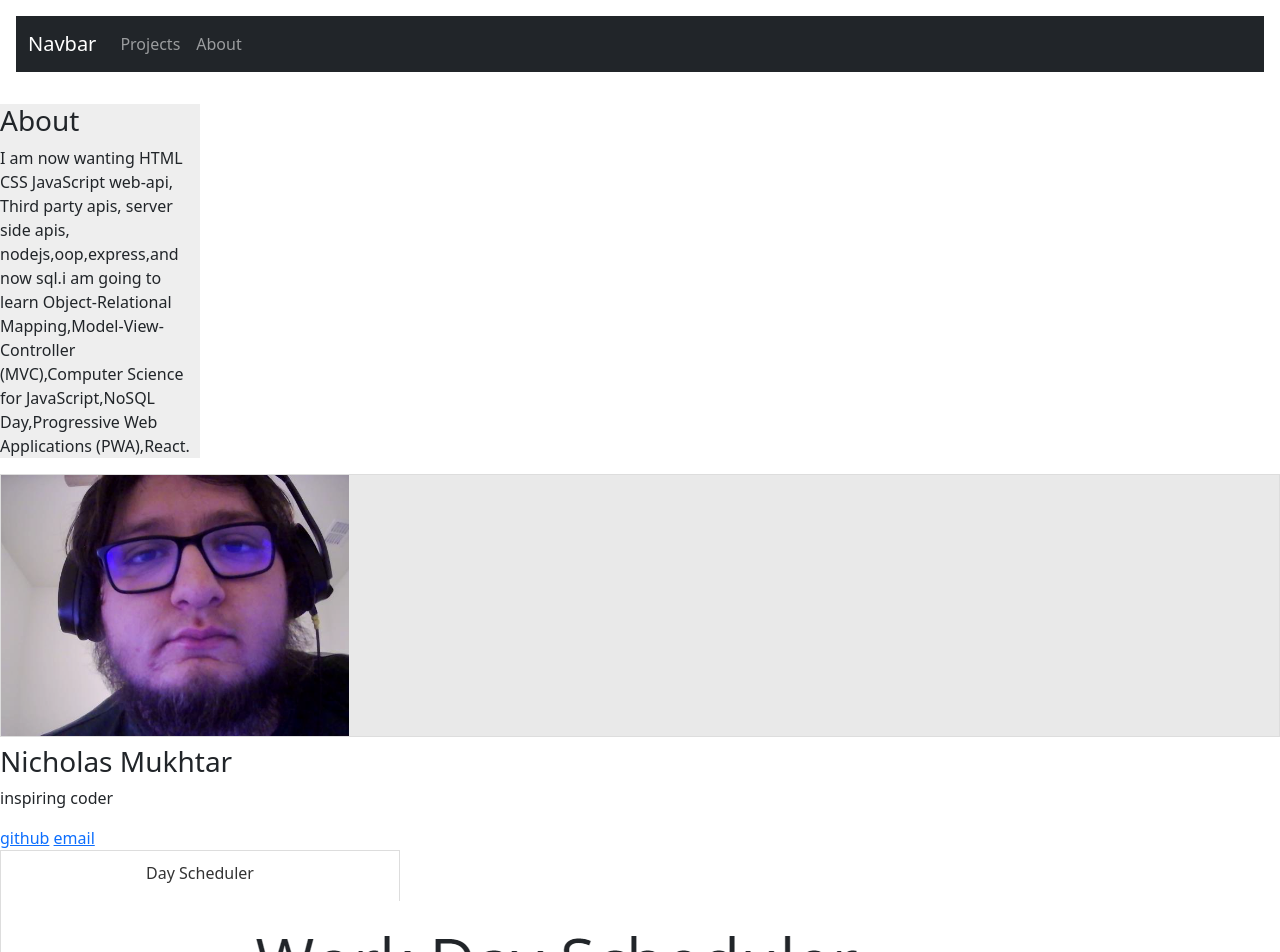
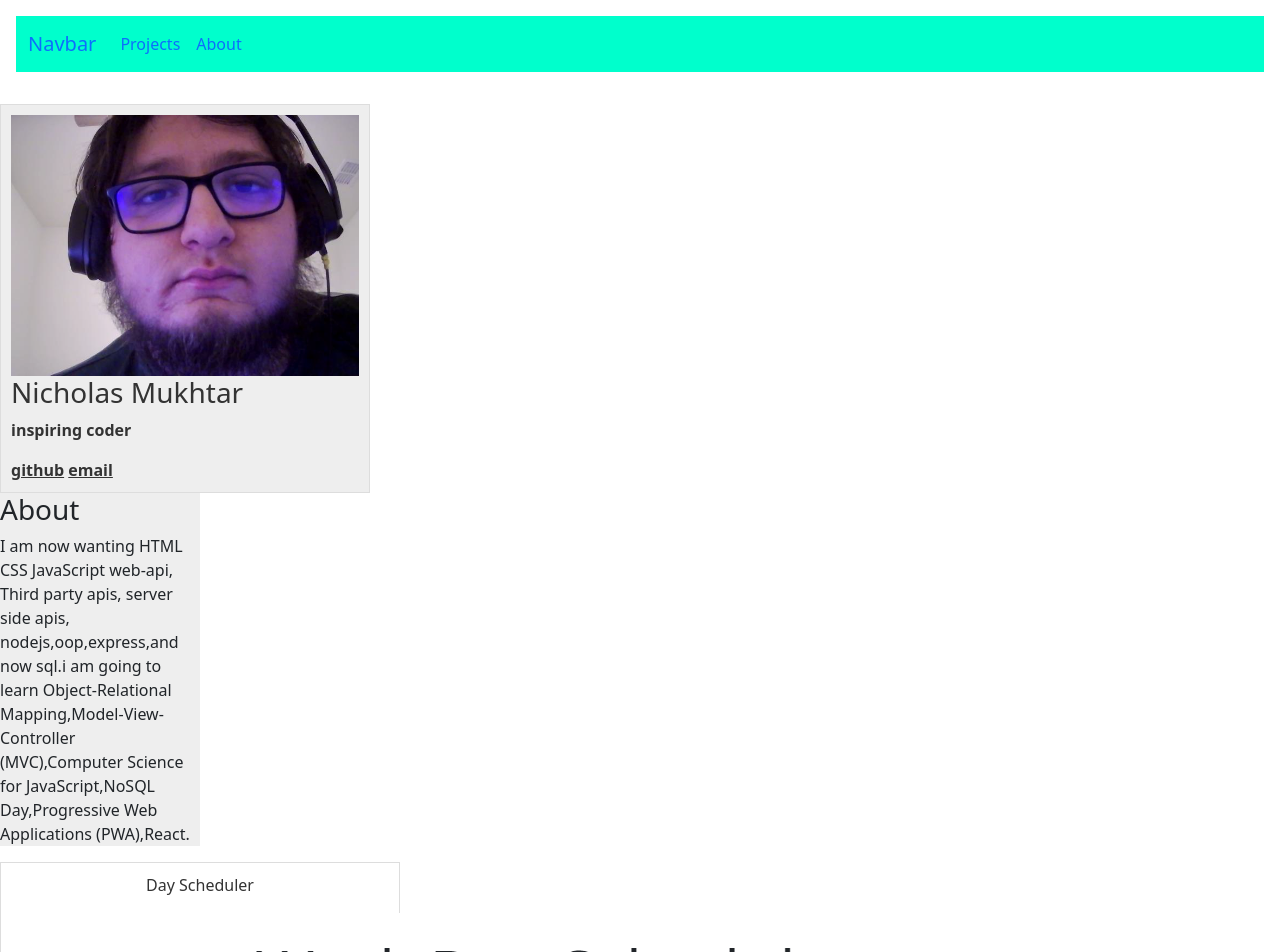
Before and after one commit to kingnick917/homework2, a plain HTML site: page index.html in a window 1280 px wide. Shown: the top 952 px of the page. Drawn offline with nearby package versions, Linux system fonts and the light colour scheme.

Commit message:
did some css and html

```diff
--- a/index.html
+++ b/index.html
@@ -13,7 +13,7 @@
 
 <body>
   <div class="col-12 mb-3 p-3 bg-white rounded">
-    <nav class="navbar navbar-expand-lg navbar-dark bg-dark">
+    <nav class="navbar navbar-expand-lg ">
       <div class="container-fluid">
         <a class="navbar-brand" href="#">Navbar</a>
         <button class="navbar-toggler" type="button" data-bs-toggle="collapse" data-bs-target="#dark-nav"
@@ -34,6 +34,13 @@
     </nav>
   </div>
 
+  <div id="resizable"class="ui-widget-header">
+    <img src="./Assets/image1.png" alt="nick">
+      <h3 >Nicholas Mukhtar</h3>
+      <p >inspiring coder</p>
+      <a class href="https://github.com/kingnick917"> github</a>
+      <a href="mailto:nickmukhtar@hotmail.com"> email</a>
+  </div>
   <div class="caud" id="About">
     <h3>About</h3>
     <p>I am now wanting HTML CSS JavaScript web-api, Third party apis, server side apis, nodejs,oop,express,and
@@ -42,14 +49,6 @@
       (PWA),React.
     </p>
   </div>
-  <div id="resizable">
-    <h3 class="ui-widget-header"><img src="./Assets/image1.png" alt="John">
-      <h3>Nicholas Mukhtar</h3>
-      <p class="w3-opacity">inspiring coder</p>
-      <a href="https://github.com/kingnick917"> github</a>
-      <a href="mailto:nickmukhtar@hotmail.com"> email</a>
-  </div>
-
 
   <div id="Projects1" class="ui-widget-content">
     <p>Day Scheduler</p>
--- a/work/css/style.css
+++ b/work/css/style.css
@@ -16,3 +16,16 @@
   width: 500px;
   padding: 10px;
 }
+
+.navbar {
+  background-color:rgb(0, 255, 204);
+}
+
+
+.ui-widget-header{
+  background-color: rgba(0, 0, 0, 0.068);
+  padding: 10px;
+  width: 370px;
+
+
+}
```
